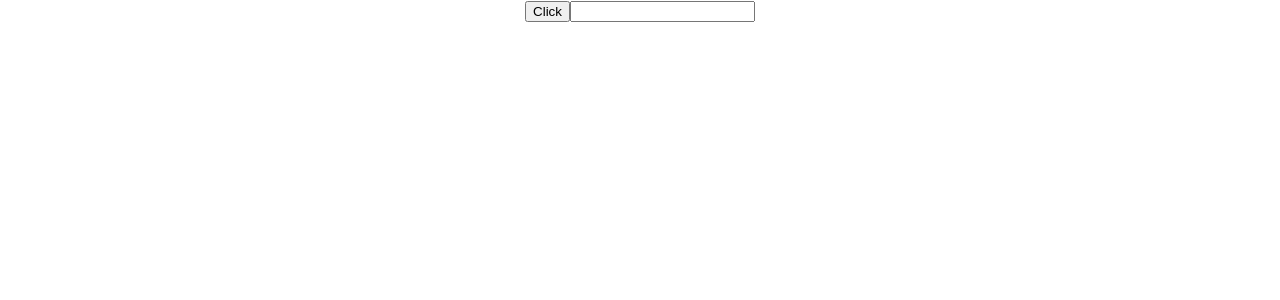
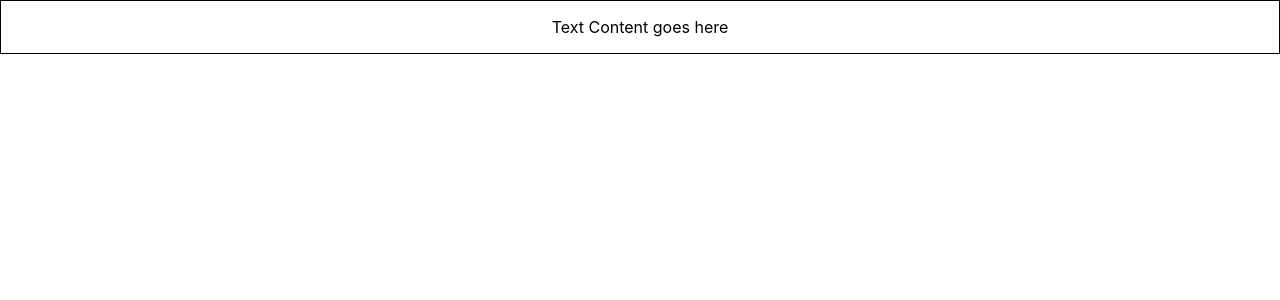
Before and after one commit to kundarsowjanya/React_Typescript, a React (Create React App) app in the folder react-typescript-demo/: page / in a window 1280 px wide. Shown: the top 300 px of the page. Built offline with nearby package versions, Linux system fonts and the light colour scheme.

Commit message:
style props

```diff
--- a/react-typescript-demo/src/App.tsx
+++ b/react-typescript-demo/src/App.tsx
@@ -8,6 +8,7 @@
 import { Person } from './components/Person';
 import { PersonList } from './components/PersonList';
 import { Status } from './components/Status';
+import { Container } from './components/Container';
 
 function App() {
   const personName={
@@ -31,10 +32,7 @@
   ]
   return (
     <div className="App">
-     <Button handleClick={(event,id)=>{
-       console.log("Button clicked",event,id)
-     }}/>
-     <Input value='' handleChange={(event)=>{console.log(event)}}/>
+     <Container styles={{border:"1px solid black",padding:"1rem"}}/>
 
     </div>
   );
--- /dev/null
+++ b/react-typescript-demo/src/components/Container.tsx
@@ -0,0 +1,10 @@
+type StyleProps={
+    styles:React.CSSProperties
+}
+export const Container=({styles}:StyleProps)=>{
+    return(
+      <div style={styles}>
+          Text Content goes here
+      </div>
+    )
+}
```
